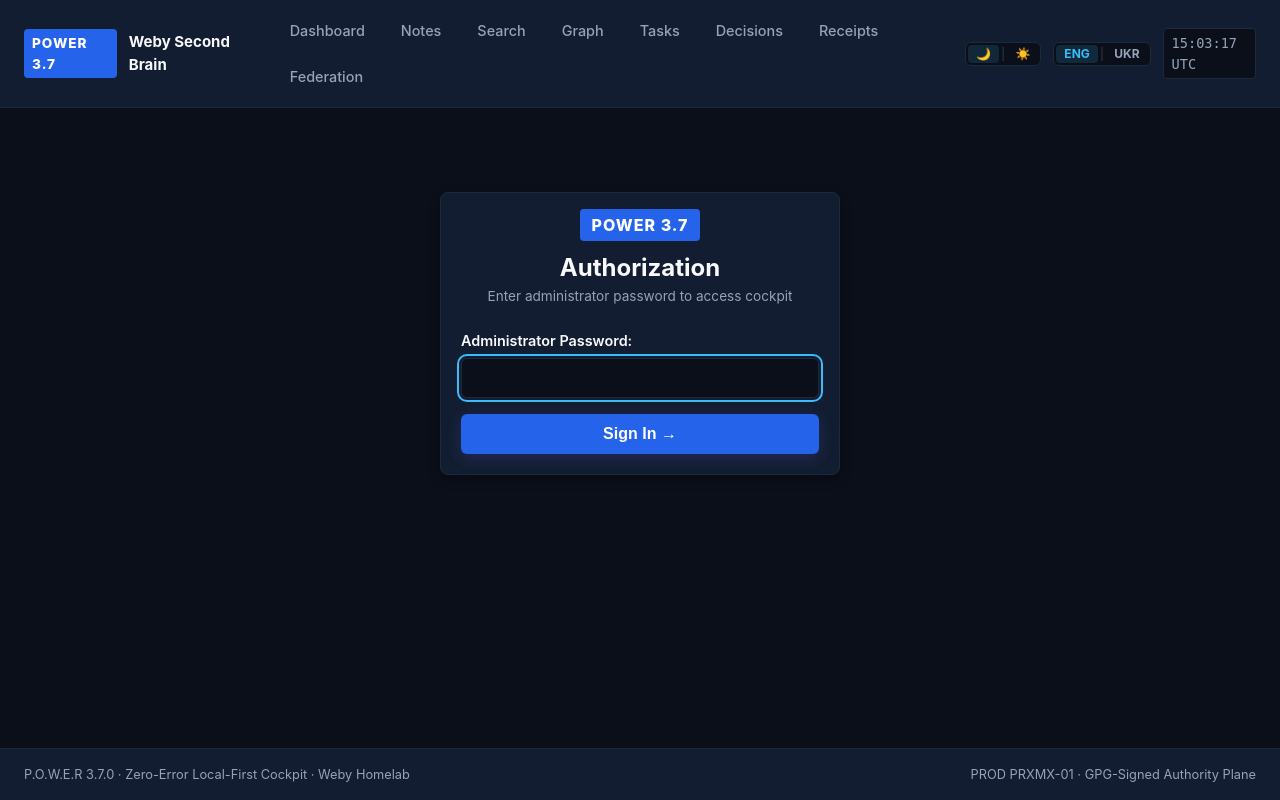
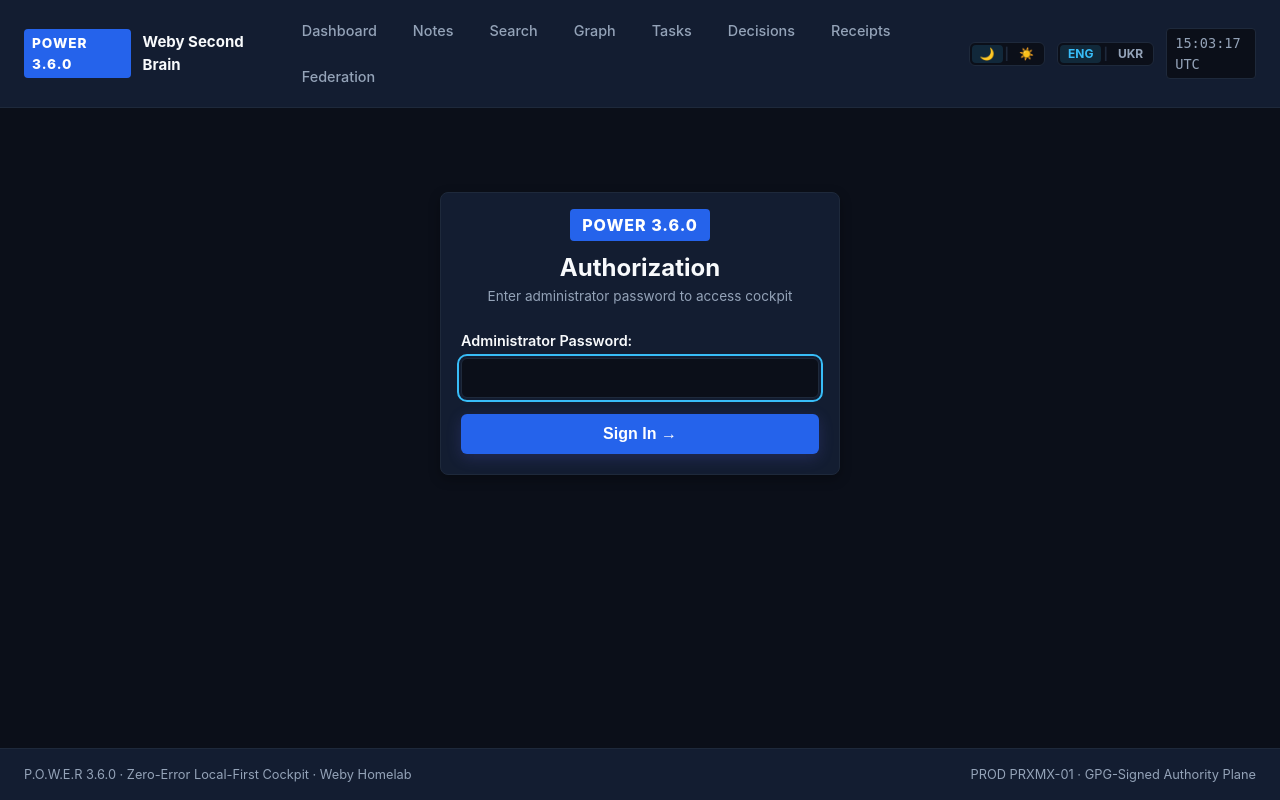
Before and after one commit to weby-homelab/ai-second-brain-gui, a FastAPI app: page /login in a window 1280 px wide. Run offline with FastAPI, Linux system fonts and the light colour scheme.

Commit message:
fix(version): resolve dynamic power_framework version and remove hardcoded 3.7

```diff
--- a/pyproject.toml
+++ b/pyproject.toml
@@ -5,7 +5,7 @@ build-backend = "setuptools.build_meta"
 [project]
 name = "power-gui"
 version = "0.5.4"
-description = "Secure, accessible, local-first web cockpit and decision center for P.O.W.E.R. 3.7"
+description = "Secure, accessible, local-first web cockpit and decision center for P.O.W.E.R."
 readme = "README.md"
 requires-python = ">=3.11"
 license = { text = "MIT" }
--- a/src/power_gui/__init__.py
+++ b/src/power_gui/__init__.py
@@ -1,3 +1,3 @@
-"""POWER-GUI v0.5.0 package for P.O.W.E.R 3.7."""
+"""POWER-GUI web cockpit package for P.O.W.E.R."""
 
-__version__ = "0.5.0"
+__version__ = "0.5.4"
--- a/src/power_gui/app.py
+++ b/src/power_gui/app.py
@@ -5,6 +5,7 @@ from __future__ import annotations
 import argparse
 from pathlib import Path
 
+import power_framework
 from fastapi import FastAPI, Request
 from fastapi.responses import RedirectResponse, Response
 from fastapi.staticfiles import StaticFiles
@@ -26,6 +27,8 @@ from .routes import (
     tasks_router,
 )
 
+POWER_VERSION = getattr(power_framework, "__version__", "3.6.0")
+
 
 def create_app(settings: Settings | None = None) -> FastAPI:
     """Instantiate and configure the POWER-GUI FastAPI application."""
@@ -33,7 +36,7 @@ def create_app(settings: Settings | None = None) -> FastAPI:
 
     app = FastAPI(
         title="POWER-GUI",
-        description="Secure, accessible local-first web cockpit for P.O.W.E.R 3.7",
+        description=f"Secure, accessible local-first web cockpit for P.O.W.E.R {POWER_VERSION}",
         version="0.5.4",
         docs_url=None,
         redoc_url=None,
@@ -47,6 +50,7 @@ def create_app(settings: Settings | None = None) -> FastAPI:
     templates.env.globals["t"] = pass_context(jinja_translate)
     templates.env.globals["get_lang"] = get_request_lang
     templates.env.globals["get_theme"] = get_request_theme
+    templates.env.globals["power_version"] = POWER_VERSION
 
     app.state.templates = templates
     app.state.settings = app_settings
--- a/src/power_gui/i18n.py
+++ b/src/power_gui/i18n.py
@@ -100,7 +100,7 @@ TRANSLATIONS: dict[str, dict[str, str]] = {
         # Search
         "search_vault": "Search Knowledge Vault",
         "search_title": "Multimodal Knowledge Retrieval",
-        "search_subtitle": "Search across semantic, dense, and full-text (FTS) engines of POWER 3.7",
+        "search_subtitle": "Search across semantic, dense, and full-text (FTS) engines of P.O.W.E.R",
         "search_placeholder": "Search notes by title, tag, or fulltext...",
         "search_input_placeholder": "Enter search query...",
         "search_btn": "🔍 Search",
@@ -212,7 +212,7 @@ TRANSLATIONS: dict[str, dict[str, str]] = {
         # Search
         "search_vault": "Пошук по базі знань",
         "search_title": "Мультимодальний пошук знань",
-        "search_subtitle": "Пошук через семантичний, щільний (dense) та повнотекстовий (FTS) рушії POWER 3.7",
+        "search_subtitle": "Пошук через семантичний, щільний (dense) та повнотекстовий (FTS) рушії P.O.W.E.R",
         "search_placeholder": "Пошук нотаток за назвою, тегом чи текстом...",
         "search_input_placeholder": "Введіть пошуковий запит...",
         "search_btn": "🔍 Шукати",
--- a/src/power_gui/templates/base.html
+++ b/src/power_gui/templates/base.html
@@ -233,7 +233,7 @@
     <a href="#main-content" class="skip-link">{{ t('skip_to_content', current_lang) }}</a>
     <header>
         <a href="/dashboard" class="logo-group" aria-label="POWER Cockpit Dashboard">
-            <span class="logo-badge">POWER 3.7</span>
+            <span class="logo-badge">POWER {{ power_version }}</span>
             <strong>{{ t('app_name', current_lang) }}</strong>
         </a>
         <nav aria-label="Main Navigation">
@@ -271,7 +271,7 @@
     </main>
 
     <footer>
-        <div>P.O.W.E.R 3.7.0 &middot; Zero-Error Local-First Cockpit &middot; Weby Homelab</div>
+        <div>P.O.W.E.R {{ power_version }} &middot; Zero-Error Local-First Cockpit &middot; Weby Homelab</div>
         <div>PROD PRXMX-01 &middot; GPG-Signed Authority Plane</div>
     </footer>
 
--- a/src/power_gui/templates/dashboard.html
+++ b/src/power_gui/templates/dashboard.html
@@ -5,7 +5,7 @@
 {% block content %}
 <div style="display: flex; justify-content: space-between; align-items: center; margin-bottom: 24px; flex-wrap: wrap; gap: 12px;">
     <div>
-        <h1 style="font-size: 1.75rem; font-weight: 700;">{{ t('dashboard', current_lang) }} (P.O.W.E.R. 3.7)</h1>
+        <h1 style="font-size: 1.75rem; font-weight: 700;">{{ t('dashboard', current_lang) }} (P.O.W.E.R {{ power_version }})</h1>
         <p style="color: var(--text-secondary); font-size: 0.9rem;">
             Vault: <code>{{ settings.vault_path }}</code> &middot; Vault ID: <code>{{ stats.vault_id }}</code>
         </p>
--- a/src/power_gui/templates/login.html
+++ b/src/power_gui/templates/login.html
@@ -5,7 +5,7 @@
 {% block content %}
 <div style="max-width: 400px; margin: 60px auto;" class="card">
     <div style="text-align: center; margin-bottom: 24px;">
-        <span class="logo-badge" style="font-size: 1rem; padding: 6px 12px;">POWER 3.7</span>
+        <span class="logo-badge" style="font-size: 1rem; padding: 6px 12px;">POWER {{ power_version }}</span>
         <h1 style="font-size: 1.5rem; font-weight: 700; margin-top: 12px;">{{ t('authorization', current_lang) }}</h1>
         <p style="color: var(--text-secondary); font-size: 0.85rem;">{{ t('login_subtitle', current_lang) }}</p>
     </div>
```
Also changed, not shown: README.ua.md (+1 -1 lines), tests/contract/test_app_routes.py (+4 -2 lines), README.md.
